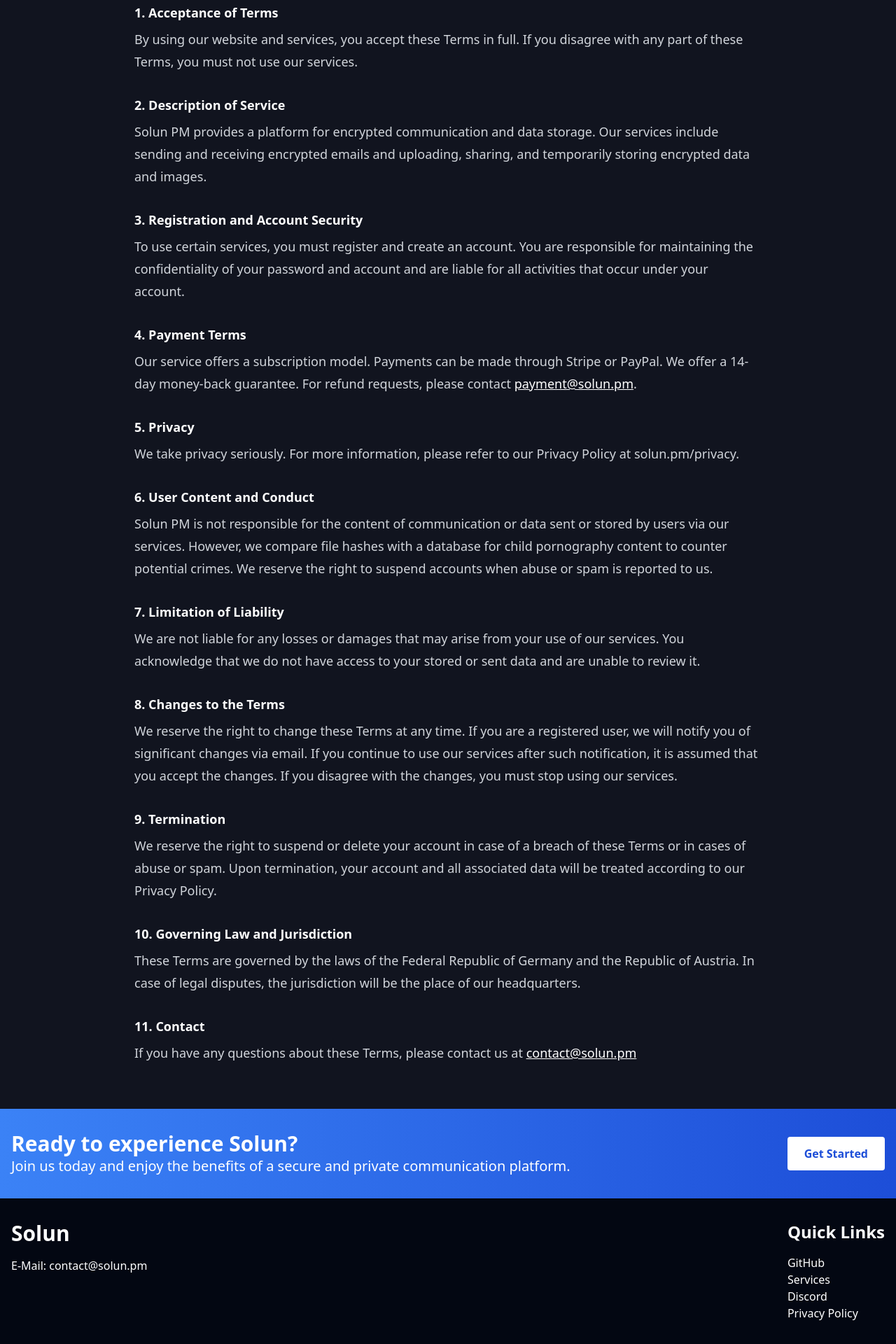
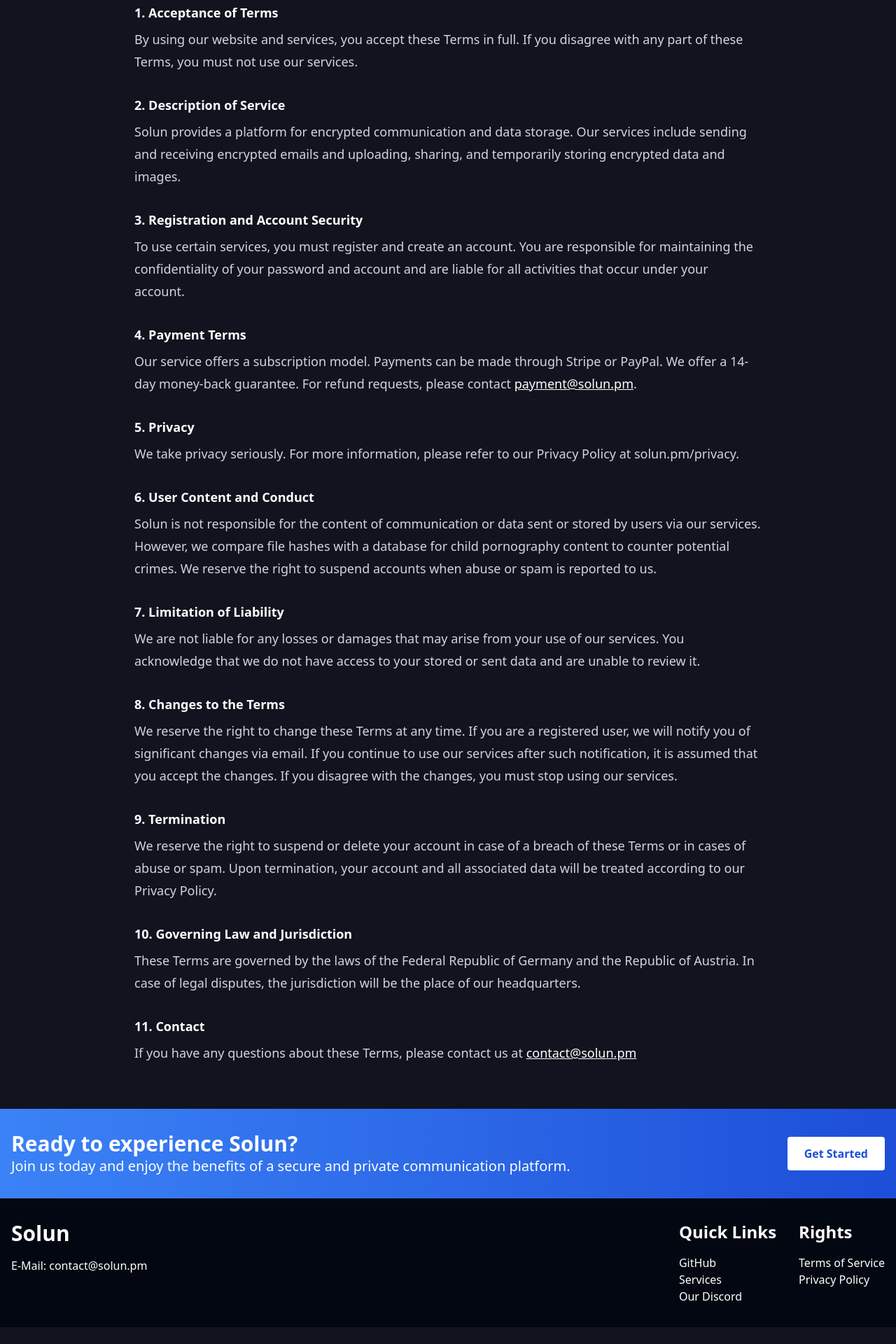
Before and after one commit to yd-915/solun, a Next.js app: page /tos in a window 1280 px wide. Shown: the part 550-2470 px from the top of the page at 70% size. After the commit the page ends 2446 px from the top, so only its background shows below. Built offline with nearby package versions, Linux system fonts and the light colour scheme.

Commit message:
Minor Changes on Tos and Footer

```diff
--- a/app/tos/page.tsx
+++ b/app/tos/page.tsx
@@ -6,7 +6,7 @@
     title: 'Solun • Terms of Service',
 }
 
-export default function Privacy() {
+export default function Tos() {
 
   return (
     <div className="bg-primary min-h-screen">
--- a/components/footer.tsx
+++ b/components/footer.tsx
@@ -12,14 +12,22 @@
               E-Mail: contact@solun.pm
             </p>
           </div>
-          <div className="text-white">
+          <div className="flex flex-col md:flex-row text-white ml-auto">
+            <div>
               <h3 className="text-2xl font-bold mb-4">Quick Links</h3>
               <ul>
                 <li><Link href="https://github.com/solun-pm" target='_blank' className="hover:text-blue-300 transition duration-200">GitHub</Link></li>
                 <li><Link href="/#services" className="hover:text-blue-300 transition duration-200">Services</Link></li>
-              <li><Link href="https://discord.gg/UHWcTMawrv" target='_blank' className="hover:text-blue-300 transition duration-200">Discord</Link></li>
+                <li><Link href="https://discord.gg/UHWcTMawrv" target='_blank' className="hover:text-blue-300 transition duration-200">Our Discord</Link></li>
+              </ul>
+            </div>
+            <div className="md:ml-8">
+              <h3 className="text-2xl font-bold mb-4">Rights</h3>
+              <ul>
+                <li><Link href="/tos" className="hover:text-blue-300 transition duration-200">Terms of Service</Link></li>
                 <li><Link href="/privacy" className="hover:text-blue-300 transition duration-200">Privacy Policy</Link></li>
               </ul>
+            </div>
           </div>
         </div>
       </div>
--- a/content/tos.mdx
+++ b/content/tos.mdx
@@ -1,13 +1,13 @@
 ### Terms of Service
-#### Last updated: May 16, 2023
+#### Last updated: June 08, 2023
 
-Welcome to Solun PM! Please read these Terms of Service ("Terms") carefully before using our services. By using our services, you agree to be bound by these Terms. If you don't agree to these Terms, please do not use our services.
+Welcome to Solun! Please read these Terms of Service ("Terms") carefully before using our services. By using our services, you agree to be bound by these Terms. If you don't agree to these Terms, please do not use our services.
 
 #### 1. **Acceptance of Terms**
 By using our website and services, you accept these Terms in full. If you disagree with any part of these Terms, you must not use our services.
 
 #### 2. **Description of Service**
-Solun PM provides a platform for encrypted communication and data storage. Our services include sending and receiving encrypted emails and uploading, sharing, and temporarily storing encrypted data and images.
+Solun provides a platform for encrypted communication and data storage. Our services include sending and receiving encrypted emails and uploading, sharing, and temporarily storing encrypted data and images.
 
 #### 3. **Registration and Account Security**
 
@@ -20,7 +20,7 @@
 We take privacy seriously. For more information, please refer to our Privacy Policy at solun.pm/privacy.
 
 #### 6. **User Content and Conduct**
-Solun PM is not responsible for the content of communication or data sent or stored by users via our services. However, we compare file hashes with a database for child pornography content to counter potential crimes. We reserve the right to suspend accounts when abuse or spam is reported to us.
+Solun is not responsible for the content of communication or data sent or stored by users via our services. However, we compare file hashes with a database for child pornography content to counter potential crimes. We reserve the right to suspend accounts when abuse or spam is reported to us.
 
 #### 7. **Limitation of Liability**
 
```
Lines whose indentation alone changed are shown as unchanged.
